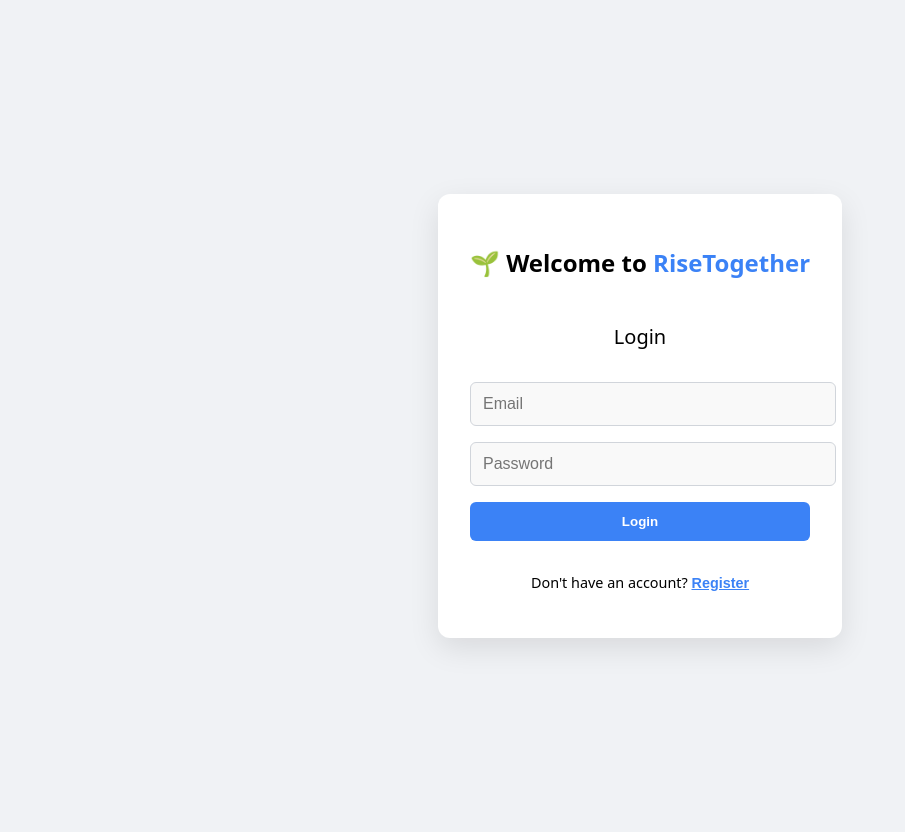
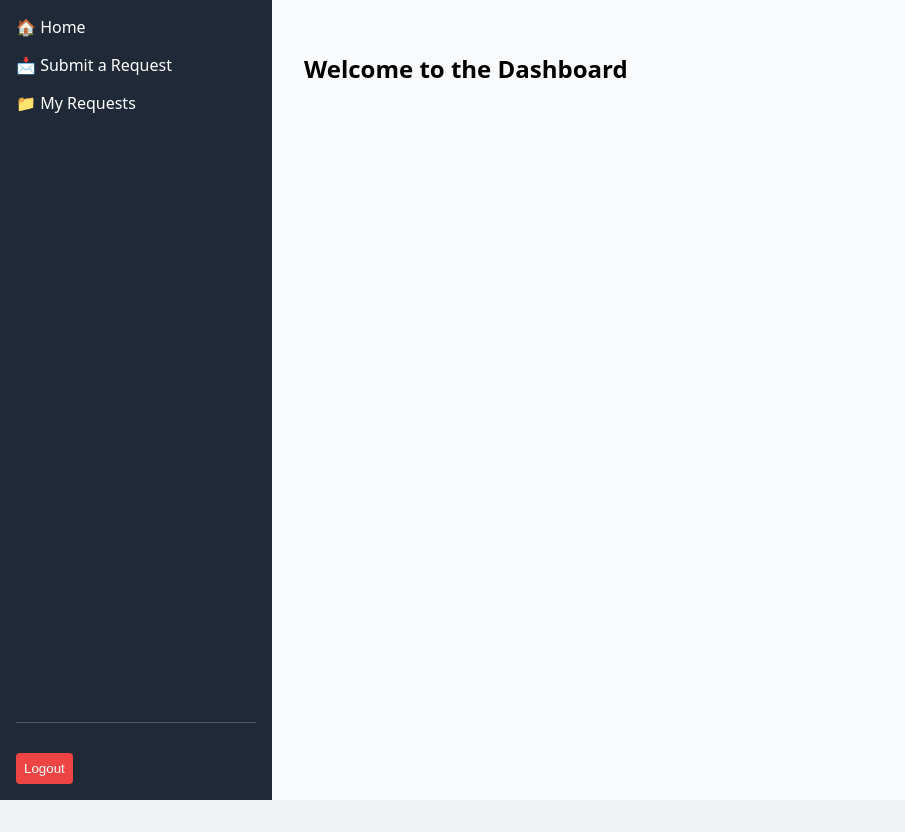
Before and after one commit to arijitchakma79/RiseTogether, a React (Vite) app: page /dashboard in a window 1280 px wide. Before the commit this address led to /auth. Shown: the whole page, without its empty margins (0-905 px from the left). After the commit the page ends 800 px from the top, so only its background shows below. Built offline with nearby package versions, Linux system fonts and the light colour scheme.

Commit message:
added dashboard

```diff
--- a/src/App.tsx
+++ b/src/App.tsx
@@ -2,8 +2,10 @@
 
 import React from 'react'
 import { BrowserRouter as Router, Routes, Route, Navigate } from 'react-router-dom';
-import {AuthPage, Dashboard, AdminPanel} from './pages';
-import { ProtectedRoute, AdminRoute } from './routes';
+import {AuthPage, AdminPanel} from './pages';
+import {  AdminRoute } from './routes';
+import DashboardLayout from './layout/DashboardLayout';
+import DashboardRoutes from './routes/DashboardRoutes';
 import './App.css';
 
 const App: React.FC = () => {
@@ -12,11 +14,9 @@ const App: React.FC = () => {
       <Routes>
         <Route path="/auth" element={<AuthPage />} />
 
-        <Route path="/dashboard" element={
-          <ProtectedRoute>
-            <Dashboard />
-          </ProtectedRoute>
-        } />
+        <Route path="/dashboard/*" element={<DashboardLayout />}>
+            {DashboardRoutes.props.children}
+        </Route>
 
         <Route path="/admin" element={
           <AdminRoute>
@@ -24,7 +24,6 @@ const App: React.FC = () => {
           </AdminRoute>
         } />
 
-        {/* Redirect everything else to auth */}
         <Route path="*" element={<Navigate to="/auth" />} />
       </Routes>
     </Router>
--- /dev/null
+++ b/src/components/dashboard/SidebarNav.tsx
@@ -0,0 +1,27 @@
+// src/components/dashboard/SidebarNav.tsx
+import React from 'react';
+import { Link } from 'react-router-dom';
+import { useAuth } from '../../contexts/AuthContext';
+
+const SidebarNav: React.FC = () => {
+  const { user, logout } = useAuth();
+
+  return (
+    <nav className="sidebar">
+      <div className="nav-links">
+        <Link to="/dashboard">🏠 Home</Link>
+        <Link to="/dashboard/submit">📩 Submit a Request</Link>
+        <Link to="/dashboard/my-requests">📁 My Requests</Link>
+      </div>
+
+      <div className="sidebar-footer">
+        <div className="profile">
+          <p>{user?.fullName || user?.email}</p>
+        </div>
+        <button onClick={logout}>Logout</button>
+      </div>
+    </nav>
+  );
+};
+
+export default SidebarNav;
--- a/src/index.css
+++ b/src/index.css
@@ -7,7 +7,4 @@ html, body, #root {
 body {
   font-family: system-ui, Avenir, Helvetica, Arial, sans-serif;
   background-color: #f0f2f5;
-  display: flex;
-  justify-content: center;
-  align-items: center;
 }
--- /dev/null
+++ b/src/layout/DashboardLayout.tsx
@@ -0,0 +1,18 @@
+// src/layouts/DashboardLayout.tsx
+import React from 'react';
+import { Outlet } from 'react-router-dom';
+import SidebarNav from '../components/dashboard/SidebarNav.tsx';
+import '../styles/dashboard/Dashboard.css'
+
+const DashboardLayout: React.FC = () => {
+  return (
+    <div className="dashboard">
+      <SidebarNav />
+      <main className="content">
+        <Outlet />
+      </main>
+    </div>
+  );
+};
+
+export default DashboardLayout;
--- a/src/pages/Dashboard.tsx
+++ /dev/null
@@ -1,8 +0,0 @@
-import React from "react";
-
-
-const Dashboard: React.FC = () => {
-    return <h1>Welcome to the Dashboard!</h1>;
-  };
-
-export default Dashboard;
--- /dev/null
+++ b/src/pages/dashboard/HomePage.tsx
@@ -0,0 +1,7 @@
+import React from 'react';
+
+const HomePage: React.FC = () => {
+  return <h2>Welcome to the Dashboard</h2>;
+};
+
+export default HomePage;
--- /dev/null
+++ b/src/pages/dashboard/MyRequestPage.tsx
@@ -0,0 +1,8 @@
+// src/pages/dashboard/MyRequestsPage.tsx
+import React from 'react';
+
+const MyRequestsPage: React.FC = () => {
+  return <h2>Your Requests</h2>;
+};
+
+export default MyRequestsPage;
--- /dev/null
+++ b/src/pages/dashboard/SubmitRequestPage.tsx
@@ -0,0 +1,8 @@
+// src/pages/dashboard/SubmitRequestPage.tsx
+import React from 'react';
+
+const SubmitRequestPage: React.FC = () => {
+  return <h2>Submit a Request</h2>;
+};
+
+export default SubmitRequestPage;
--- a/src/pages/index.ts
+++ b/src/pages/index.ts
@@ -1,5 +1,4 @@
 // src/pages/index.ts
 
 export {default as AuthPage} from './Auth/AuthPage';
-export {default as Dashboard} from './Dashboard';
 export {default as AdminPanel} from './AdminPanel';
--- /dev/null
+++ b/src/routes/DashboardRoutes.tsx
@@ -0,0 +1,17 @@
+// src/routes/DashboardRoutes.tsx
+import { Route } from 'react-router-dom';
+import DashboardLayout from '../layout/DashboardLayout'
+import HomePage from '../pages/dashboard/HomePage';
+import SubmitRequestPage from '../pages/dashboard/SubmitRequestPage';
+import MyRequestsPage from '../pages/dashboard/MyRequestPage';
+import { ProtectedRoute } from '.';
+
+const DashboardRoutes = (
+  <Route element={<ProtectedRoute><DashboardLayout /></ProtectedRoute>}>
+    <Route index element={<HomePage />} />
+    <Route path="submit" element={<SubmitRequestPage />} />
+    <Route path="my-requests" element={<MyRequestsPage />} />
+  </Route>
+);
+
+export default DashboardRoutes;
--- /dev/null
+++ b/src/styles/dashboard/Dashboard.css
@@ -0,0 +1,58 @@
+/*src/layouts/DashboardLayout.css*/
+
+.dashboard {
+  display: flex;
+  min-height: 100vh;
+  background-color: #f9fafb;
+}
+
+.sidebar {
+  width: 240px;
+  background-color: #1f2937;
+  color: white;
+  display: flex;
+  flex-direction: column;
+  justify-content: space-between;
+  padding: 1rem;
+}
+
+.nav-links {
+  display: flex;
+  flex-direction: column;
+  gap: 1rem;
+}
+
+.nav-links a {
+  color: white;
+  text-decoration: none;
+  font-weight: 500;
+}
+
+.nav-links a:hover {
+  text-decoration: underline;
+}
+
+.sidebar-footer {
+  margin-top: auto;
+  border-top: 1px solid #4b5563;
+  padding-top: 1rem;
+}
+
+.profile {
+  font-size: 0.9rem;
+  margin-bottom: 0.5rem;
+}
+
+button {
+  background-color: #ef4444;
+  color: white;
+  border: none;
+  padding: 0.5rem;
+  border-radius: 4px;
+  cursor: pointer;
+}
+
+.content {
+  flex: 1;
+  padding: 2rem;
+}
--- a/src/supabase/supabaseClient.ts
+++ b/src/supabase/supabaseClient.ts
@@ -4,8 +4,6 @@ import { createClient } from '@supabase/supabase-js';
 const SUPABASE_URL = import.meta.env.VITE_SUPABASE_URL!;
 const SUPABASE_ANON_KEY = import.meta.env.VITE_SUPABASE_ANON_KEY!;
 
-console.log('Supabase URL:', SUPABASE_URL);
-console.log('Anon Key:', SUPABASE_ANON_KEY);
 
 const supabase = createClient(SUPABASE_URL, SUPABASE_ANON_KEY);
 
```
